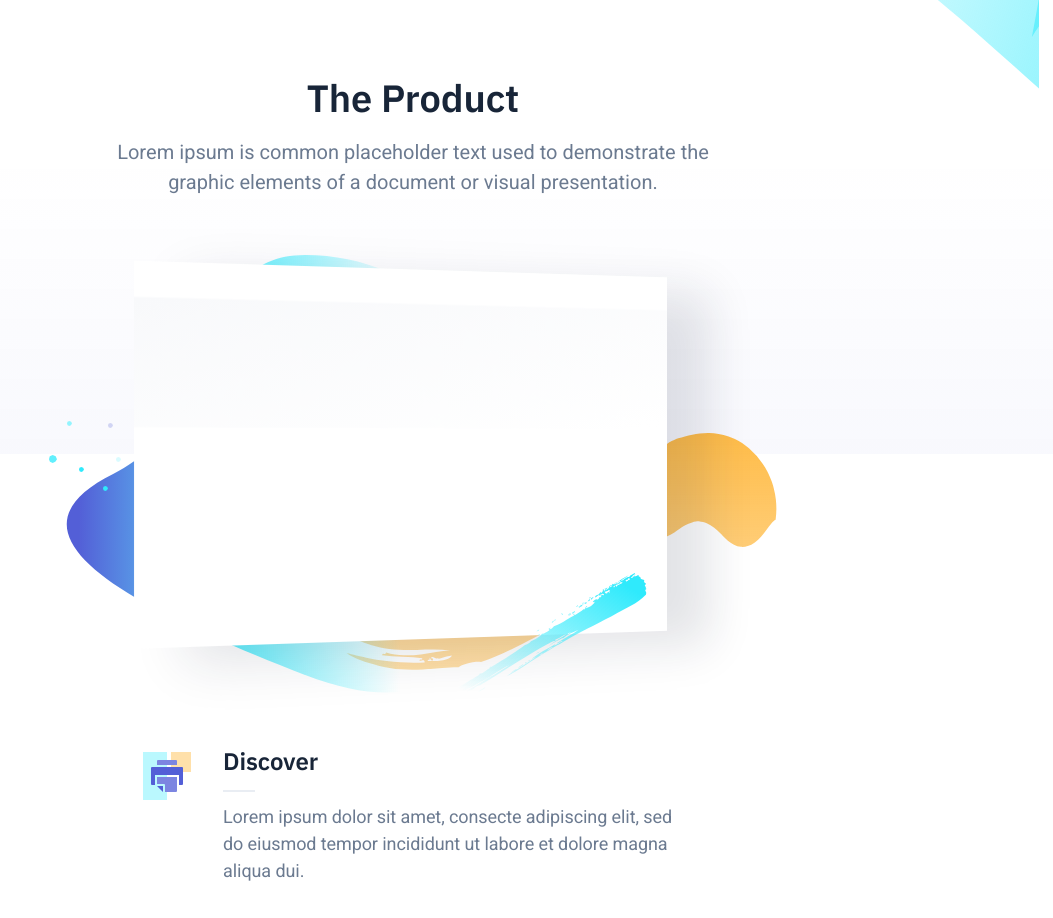
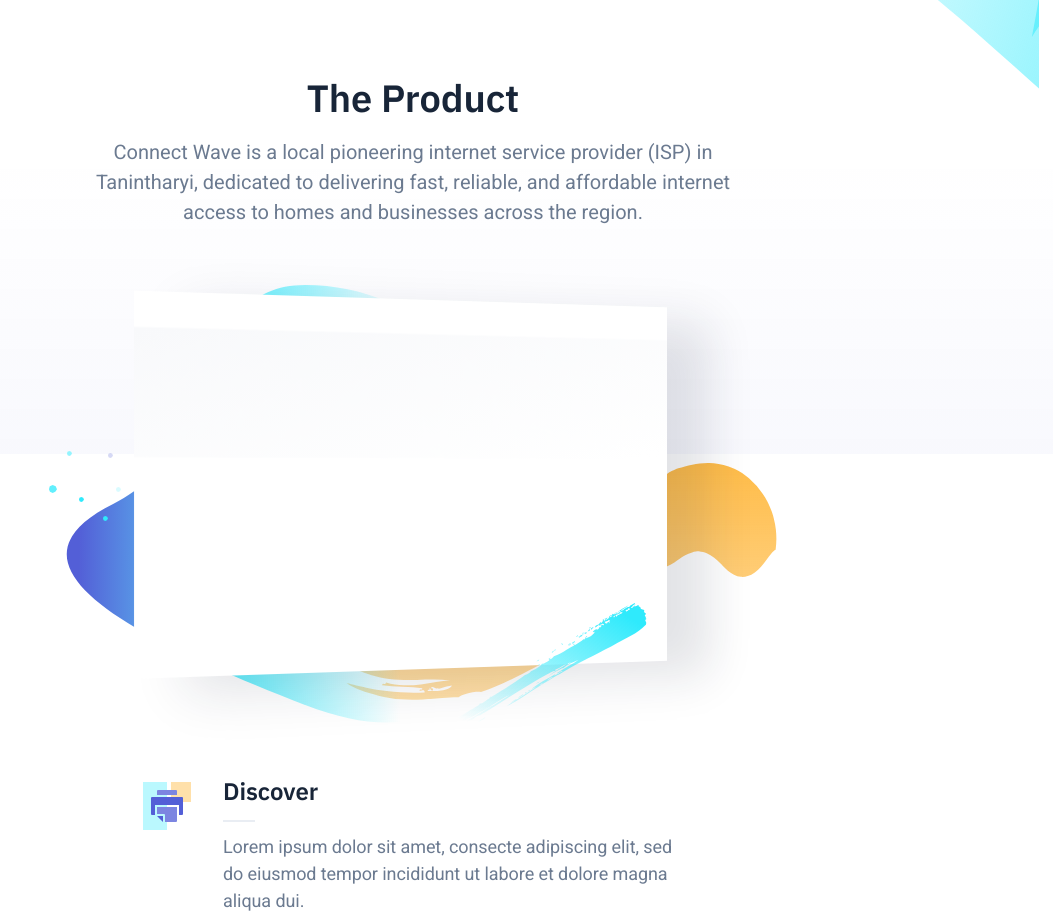
Before and after one commit to naing-htoo/ISP-Landing-Page, a plain HTML site: page index.html in a window 1280 px wide. Shown: the part 780-1698 px from the top of the page, without its empty margins (227-1280 px from the left). Drawn offline with nearby package versions, Linux system fonts and the light colour scheme.

Commit message:
Update index.html

```diff
--- a/index.html
+++ b/index.html
@@ -65,7 +65,7 @@
 						<div class="features-header text-center">
 							<div class="container-sm">
 								<h2 class="section-title mt-0">The Product</h2>
-	                            <p class="section-paragraph">Lorem ipsum is common placeholder text used to demonstrate the graphic elements of a document or visual presentation.</p>
+	                            <p class="section-paragraph">Connect Wave is a local pioneering internet service provider (ISP) in Tanintharyi, dedicated to delivering fast, reliable, and affordable internet access to homes and businesses across the region.</p>
 								<div class="features-image">
 									<img class="features-illustration asset-dark" src="dist/images/features-illustration-dark.svg" alt="Feature illustration">
 									<img class="features-box asset-dark" src="dist/images/features-box-dark.svg" alt="Feature box">
```
